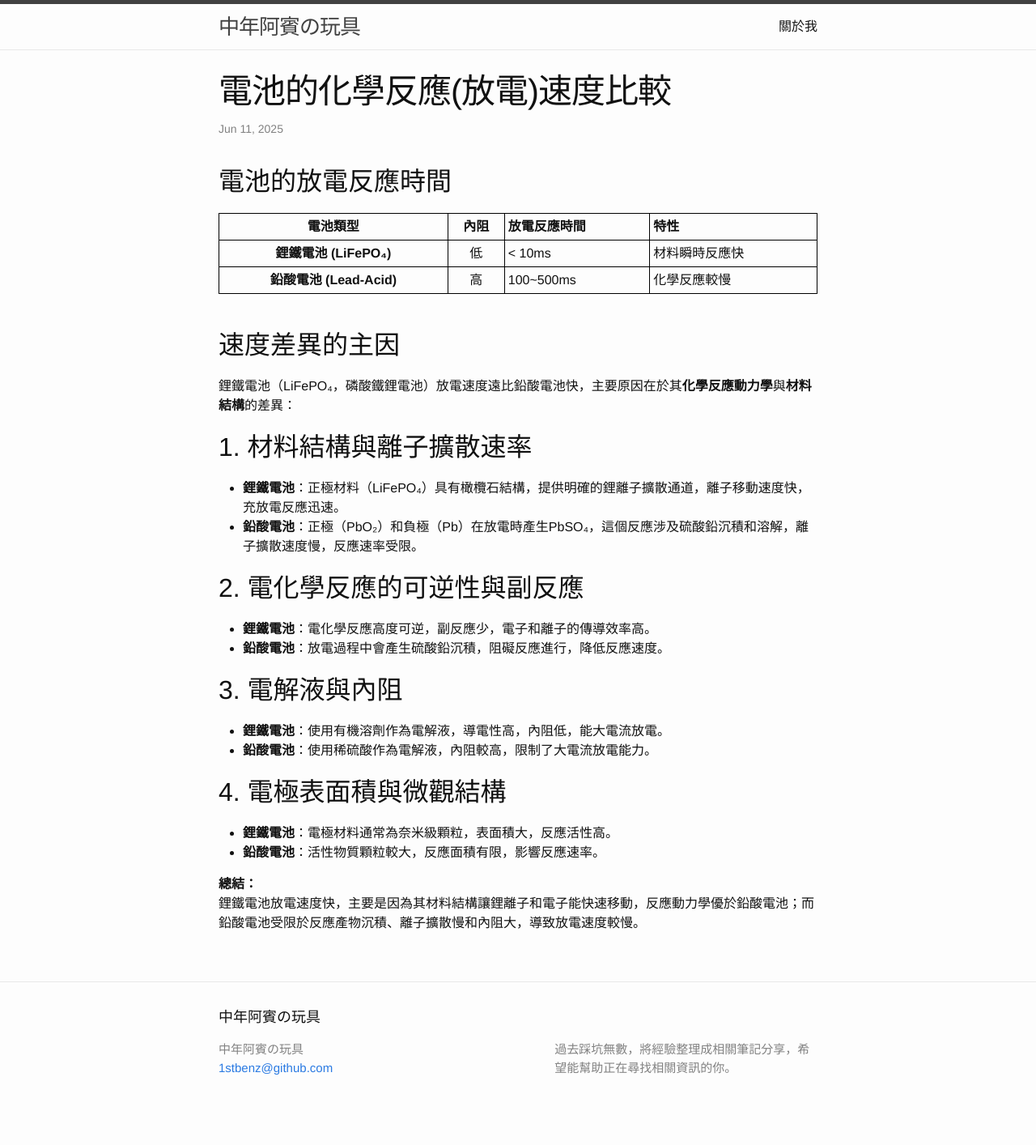
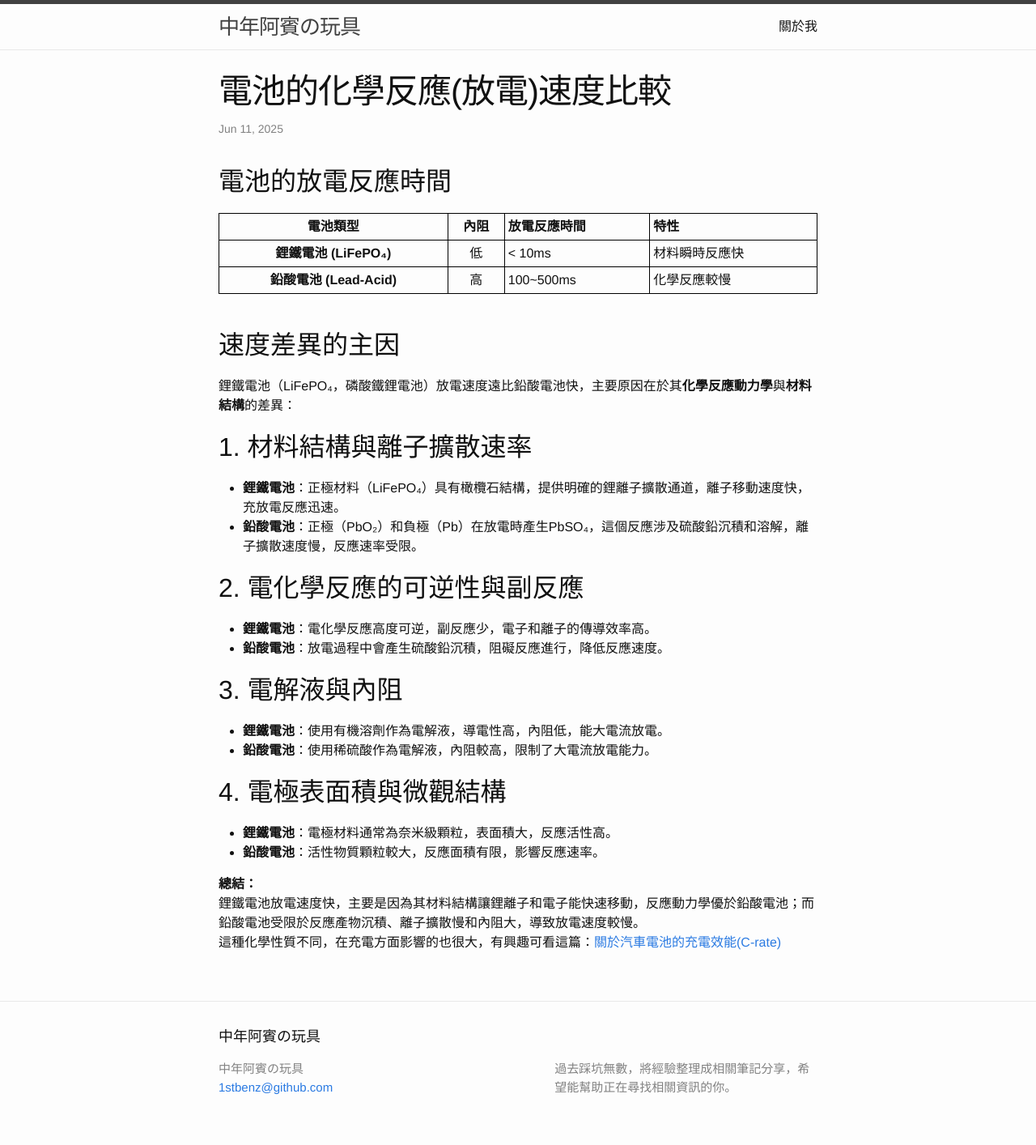
Before and after one commit to 1stbenz/1stbenz.github.io, a Jekyll site: the page built from _posts/2025-06-11-lithium-vs-lead-analysis.md, in a window 1280 px wide. Shown: the whole page at 81% size. Built offline with Jekyll 4.4.1, drawn with Linux system fonts in a browser that asks for light colours; before the commit the page ends 1390 px from its top, so only the background shows below that.

Commit message:
Update 2025-06-11-lithium-vs-lead-analysis.md

```diff
--- a/_posts/2025-06-11-lithium-vs-lead-analysis.md
+++ b/_posts/2025-06-11-lithium-vs-lead-analysis.md
@@ -35,3 +35,4 @@ categories: Auto
 
 **總結：**
 鋰鐵電池放電速度快，主要是因為其材料結構讓鋰離子和電子能快速移動，反應動力學優於鉛酸電池；而鉛酸電池受限於反應產物沉積、離子擴散慢和內阻大，導致放電速度較慢。
+這種化學性質不同，在充電方面影響的也很大，有興趣可看這篇：[關於汽車電池的充電效能(C-rate)](https://1stbenz.github.io/2025/car-bms.html)
```
